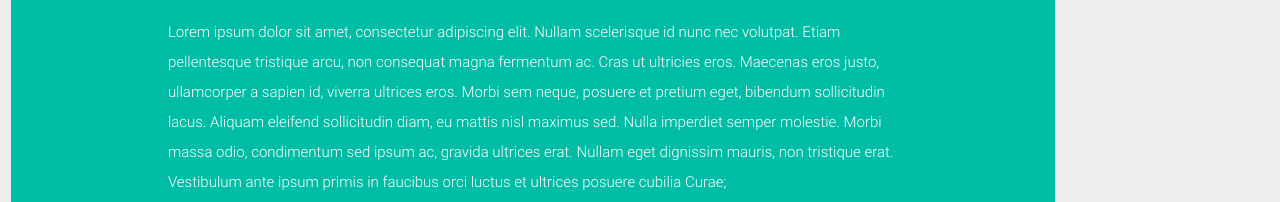
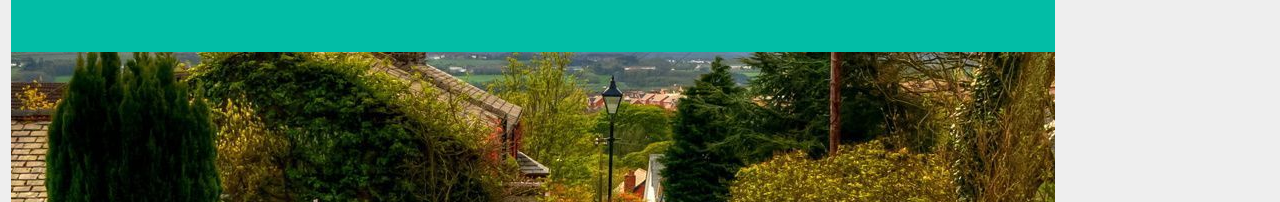
Before and after one commit to wesbubeck/myPortfolio, a website: page public/index.html in a window 1280 px wide. Shown: the part 2598-2800 px from the top of the page. Drawn offline with nearby package versions, Linux system fonts and the light colour scheme.

Commit message:
removed old content

```diff
--- a/public/index.html
+++ b/public/index.html
@@ -276,12 +276,6 @@
                     <li>Application</li>
                   </ul>
                 </div>-->
-                <p class="left-align light white-text">Lorem ipsum dolor sit amet, consectetur adipiscing elit. Nullam scelerisque id nunc nec volutpat. Etiam pellentesque
-                  tristique arcu, non consequat magna fermentum ac. Cras ut ultricies eros. Maecenas eros justo, ullamcorper
-                  a sapien id, viverra ultrices eros. Morbi sem neque, posuere et pretium eget, bibendum sollicitudin lacus.
-                  Aliquam eleifend sollicitudin diam, eu mattis nisl maximus sed. Nulla imperdiet semper molestie. Morbi
-                  massa odio, condimentum sed ipsum ac, gravida ultrices erat. Nullam eget dignissim mauris, non tristique
-                  erat. Vestibulum ante ipsum primis in faucibus orci luctus et ultrices posuere cubilia Curae;</p>
               </div>
             </div>
 
```
